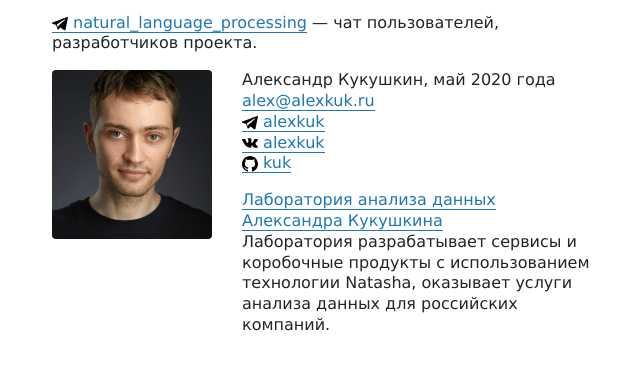
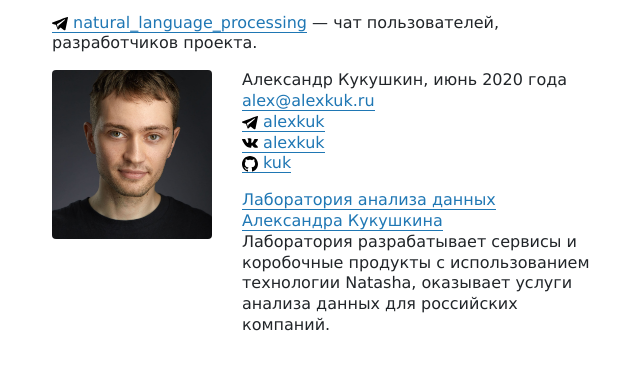
Before and after one commit to natasha/natasha.github.io, a plain HTML site: page ner/index.html in a window 1280 px wide. Shown: the part 6795-7165 px from the top of the page, 33-673 px from the left. Drawn offline with Linux system fonts and the light colour scheme; no server answers; files whose address does not match are found by name.

Commit message:
Shift date

```diff
--- a/ner/index.html
+++ b/ner/index.html
@@ -527,7 +527,7 @@ p	    -->
       	    <img src="/images/author.jpg" class="rounded img-fluid" alt="Александр Кукушкин">
       	  </div>
       	  <div class="col-4">
-      	    Александр Кукушкин, май 2020 года
+      	    Александр Кукушкин, июнь 2020 года
       	    <ul>
       	      <li>
 		<a href="mailto:alex@alexkuk.ru">alex@alexkuk.ru</a>
```
